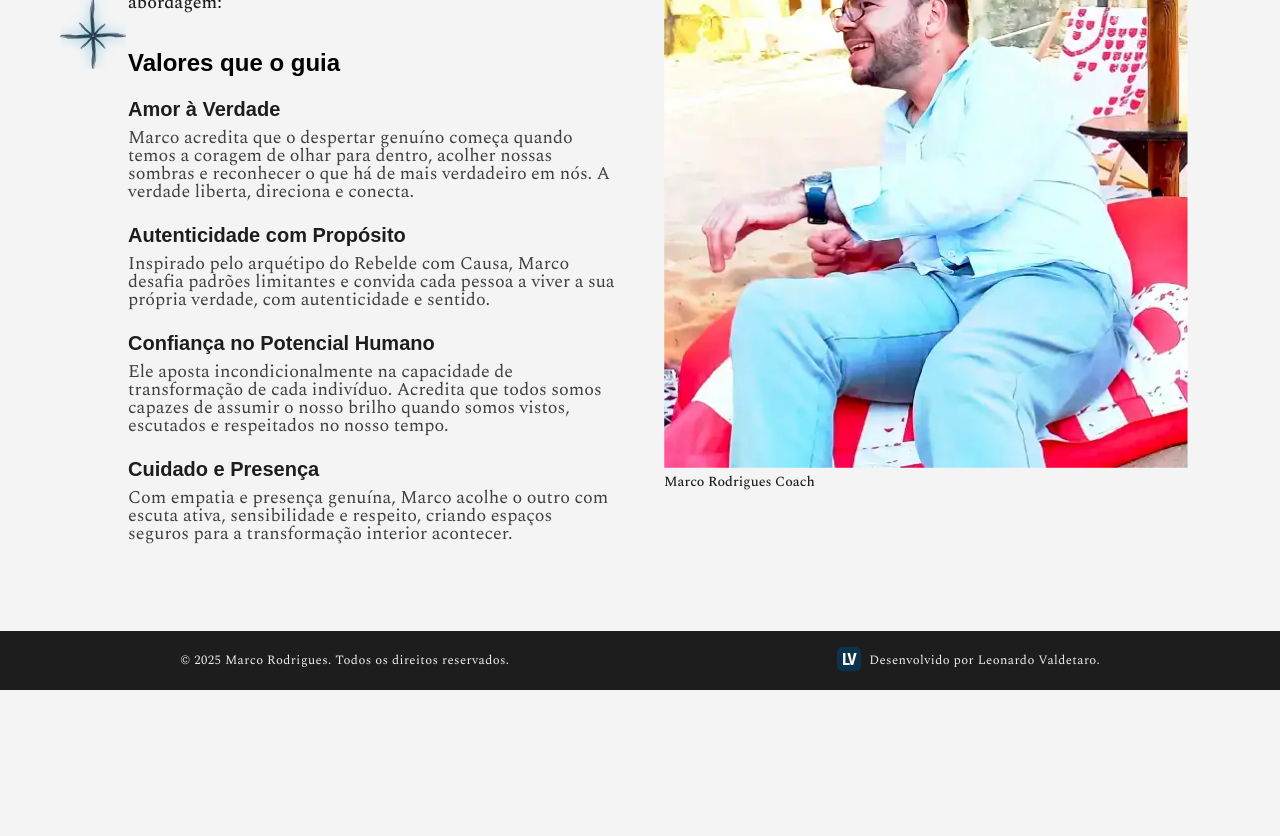
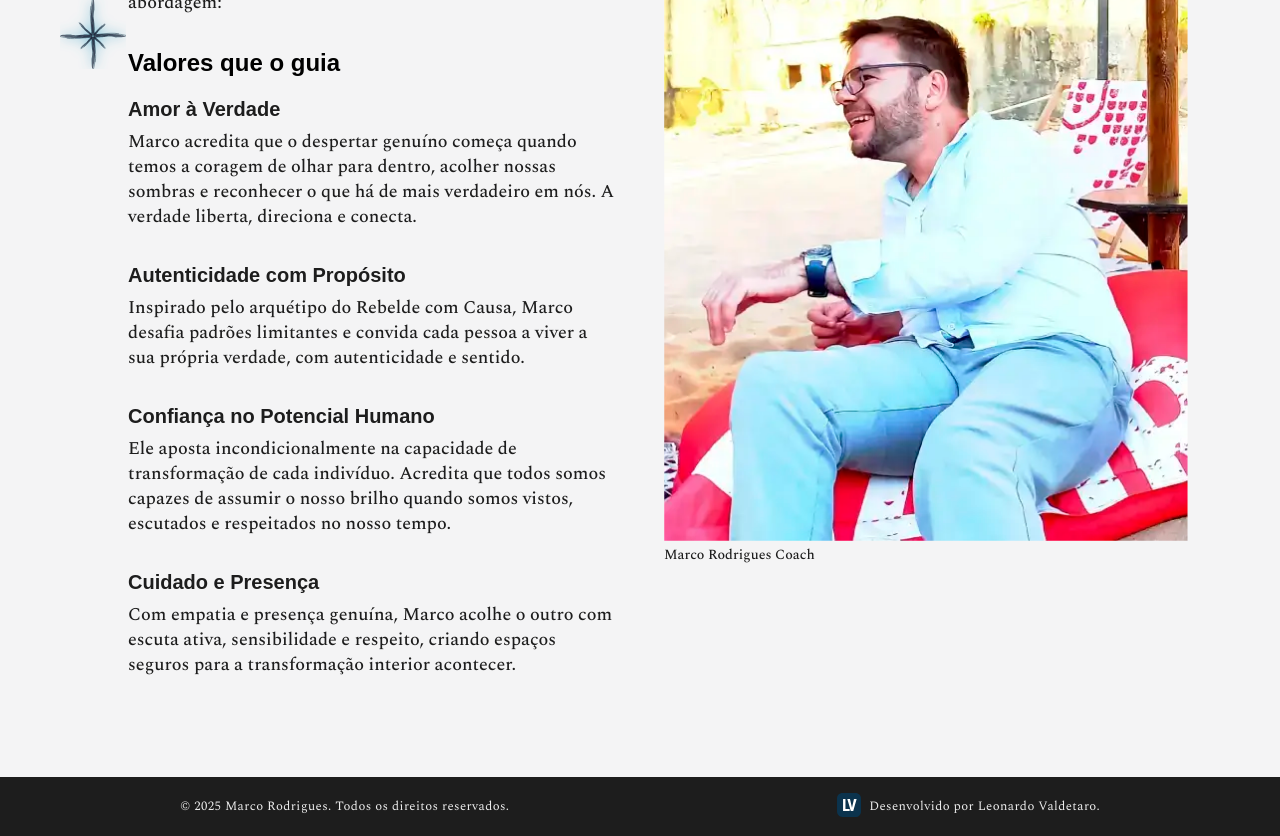
Before and after one commit to leonardovaldetaro/marco-rodrigues, a Next.js app: page /sobre in a window 1280 px wide. Shown: the part 2260-3096 px from the top of the page. Before the commit the page ends 2950 px from the top, so only its background shows below. Built offline with nearby package versions, Linux system fonts and the light colour scheme; a web font is replaced by a local one.

Commit message:
pequenos ajustes no responsivo da pagina sobre

```diff
--- a/app/_components/footer/Footer.module.scss
+++ b/app/_components/footer/Footer.module.scss
@@ -15,11 +15,20 @@
         justify-content: space-around;
         width: 100%;
 
+
+        @media (max-width: $desktop_sm) {
+            flex-direction: column;
+        }
+
         &__lvtext {
             display: flex;
             flex-direction: row;
             align-items: center;
-            column-gap: .5em;
+            gap: .5em;
+
+            @media (max-width: $desktop_sm) {
+                margin-top: 1em;
+            }
         }
 
         p {
--- a/app/_components/header/header.module.scss
+++ b/app/_components/header/header.module.scss
@@ -6,7 +6,7 @@
     top: 0;
     z-index: 1000;
     transition: transform 0.3s ease-in-out; // Animação suave para aparecer/desaparecer
-    background-color:  rgba(0, 14, 15, .4);
+    background-color: rgba(0, 14, 15, .4);
 
     padding: 1em 0;
     display: flex;
@@ -14,6 +14,10 @@
     align-items: center;
     flex-direction: row;
     width: 100%;
+
+    @media (max-width: $desktop_sm) {
+        flex-direction: column;
+    }
 }
 
 .headerVisible {
--- a/app/sobre/biografiaSection/Biografia.module.scss
+++ b/app/sobre/biografiaSection/Biografia.module.scss
@@ -64,6 +64,7 @@
             img {
                 width: 100%;
                 max-width: 500px;
+                height: auto;
             }
 
             &__caption {
--- a/app/sobre/valoresSection/Valores.module.scss
+++ b/app/sobre/valoresSection/Valores.module.scss
@@ -21,6 +21,7 @@
 
         @media (max-width: $desktop_sm) {
             grid-template-columns: repeat(1, 1fr);
+            gap: 0em;
         }
 
         &__content {
@@ -57,7 +58,7 @@
                 margin-bottom: 1em;
 
                 @media (max-width: $desktop_sm) {
-                    margin-bottom: 3em;
+                    margin-bottom: 4em;
                 }
             }
 
@@ -68,6 +69,10 @@
                 line-height: 25px;
                 color: $text-dark;
                 margin-bottom: 2em;
+
+                @media (max-width: $desktop_sm) {
+                    margin-bottom: 4em;
+                }
             }
 
             &__list {
@@ -105,9 +110,11 @@
 
                     p {
                         font-size: 18px;
-                        font-weight: 400;
-                        color: $text-midle;
+                        font-weight: 500;
                         font-family: "Spectral", serif;
+                        line-height: 25px;
+                        color: $text-dark;
+                        margin-bottom: 2em;
                     }
                 }
             }
@@ -139,10 +146,6 @@
                 font-family: "Spectral", serif;
                 color: $text-dark;
                 margin-top: .5em;
-
-                @media (max-width: $desktop_sm) {
-                    padding-left: 1em;
-                }
             }
         }
     }
```
